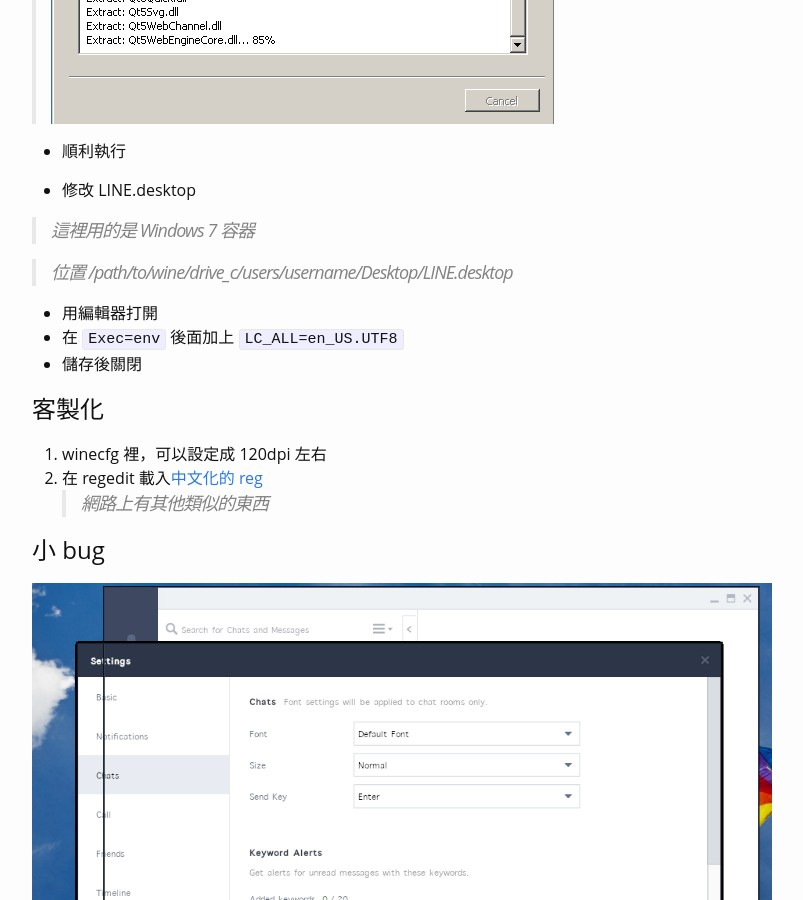
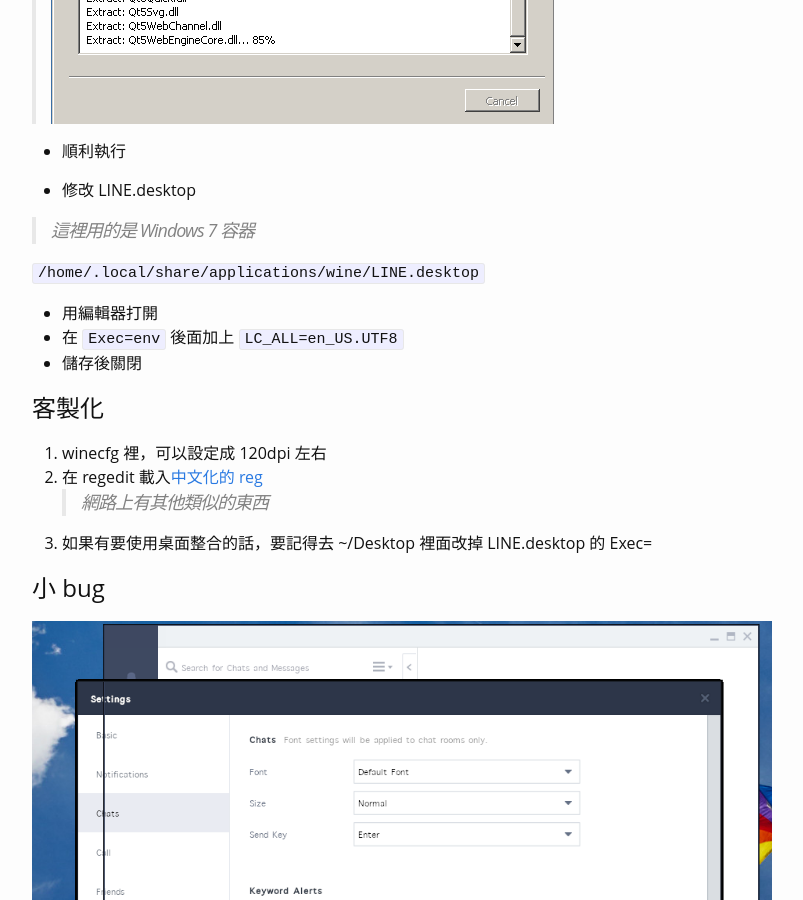
Before and after one commit to Brli/brli.github.io, a Jekyll site: the page built from _posts/2017-10-23-linux-wine-line.markdown, in a window 1280 px wide and 900 px high, scrolled down 1564 px. Shown: the whole window, without its empty margins (238-1041 px from the left). Built offline with Jekyll 4.4.1, drawn with Linux system fonts in a browser that asks for light colours; comment, search, counter and statistics services are not loaded.

Commit message:
wine-line: refactor

```diff
--- a/_posts/2017-10-23-linux-wine-line.markdown
+++ b/_posts/2017-10-23-linux-wine-line.markdown
@@ -50,7 +50,7 @@
 
 > 這裡用的是 Windows 7 容器
 
-> 位置 /path/to/wine/drive_c/users/username/Desktop/LINE.desktop
+`/home/.local/share/applications/wine/LINE.desktop`
 
   - 用編輯器打開
   - 在 `Exec=env` 後面加上 `LC_ALL=en_US.UTF8`
@@ -61,6 +61,7 @@
 1. winecfg 裡，可以設定成 120dpi 左右
 2. 在 regedit 載入[中文化的 reg](https://gist.github.com/Brli/355f275a5967e82fa044470f6a85d2a0)
 > 網路上有其他類似的東西
+3. 如果有要使用桌面整合的話，要記得去 ~/Desktop 裡面改掉 LINE.desktop 的 Exec=
 
 # 小 bug
 
```
